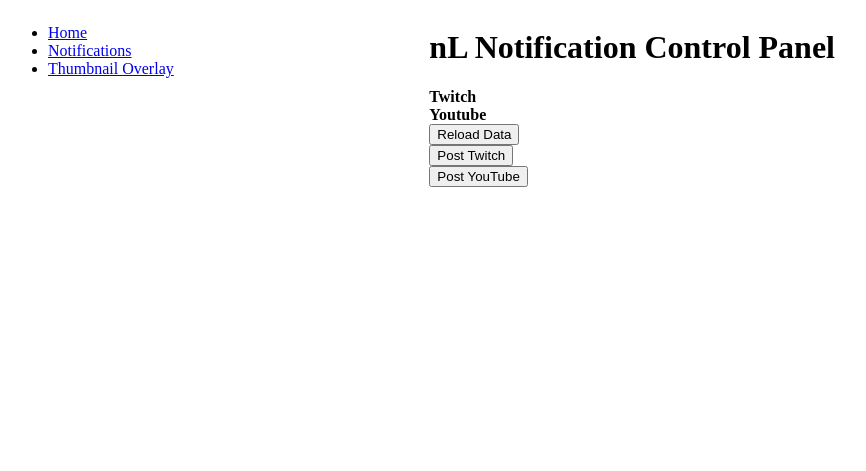
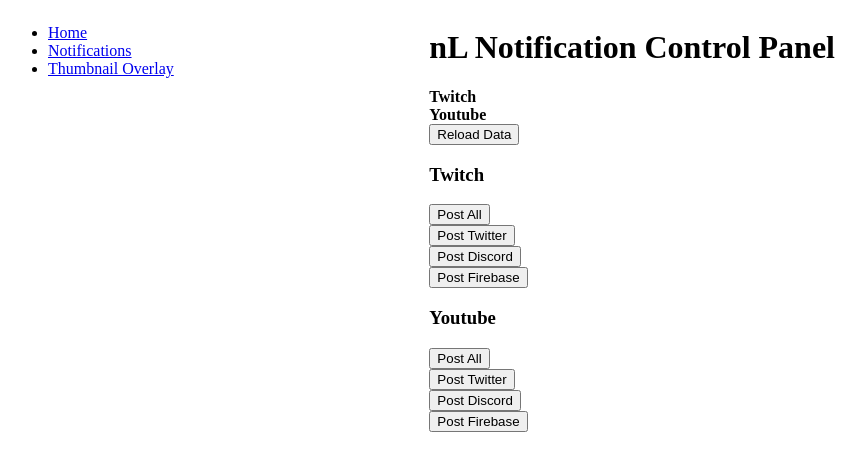
Before and after one commit to nLspriter/nL-notification-server, a Flask app: template templates/notifications.html in a window 1280 px wide. Shown: the top 471 px of the page, without its empty margins (0-866 px from the left). Run offline with Flask 2, Linux system fonts and the light colour scheme; the template is opened without the code that fills it, so the values that code supplies are empty; parts of the project's set-up code (start-up, migrations or seed data) failed here and were passed over; some libraries are stand-ins or nearby versions.

Commit message:
Update twitter

```diff
--- a/app.py
+++ b/app.py
@@ -12,18 +12,21 @@
 app = Flask(__name__)
 app.config["REDIS_URL"] = os.getenv("REDIS_URL")
 
+
 @app.route("/status", methods=["GET"])
 def status():
     if (r.get("STREAM-STATUS") == "stream.offline"):
         stream_status = "Offline"
     else:
-        stream_status = "{} {}".format(r.get("STREAM-TITLE"), r.get("STREAM-GAME"))
+        stream_status = "{} {}".format(
+            r.get("STREAM-TITLE"), r.get("STREAM-GAME"))
     data = {
         "stream_status": stream_status,
         "video_id": r.get("LAST-VIDEO"),
         "video_title": r.get("LAST-VIDEO-TITLE")
     }
     return make_response(data, 201)
+
 
 @app.route("/webhook/<type>", methods=["GET", "POST"])
 def webhook(type):
@@ -35,6 +38,7 @@
             return youtube.webhook(request)
     except Exception:
         send_discord_error(traceback.format_exc())
+
 
 @app.route("/data")
 def load_data():
@@ -77,6 +81,7 @@
     youtube.load_videos()
     return data
 
+
 @app.route("/post-twitch")
 def post_twitch():
     twitch_url = "https://api.twitch.tv/helix/streams?user_login={}".format(
@@ -96,17 +101,26 @@
         r.set("STREAM-GAME", "[{}]".format(stream_game))
         thumbnail("https://static-cdn.jtvnw.net/previews-ttv/live_user_{}.jpg".format(
             os.getenv("USERNAME").lower()))
-        # twitch.send_tweet(tweet)
-        twitch.send_discord()
-        twitch.send_mobile()
-        twitch.send_browser()
+        match type:
+            case "twitter":
+                twitch.send_tweet(tweet)
+            case "discord":
+                twitch.send_discord()
+            case "app":
+                twitch.send_mobile()
+                twitch.send_browser()
+            case _:
+                twitch.send_tweet(tweet)
+                twitch.send_discord()
+                twitch.send_mobile()
+                twitch.send_browser()
     except Exception:
         send_discord_error(traceback.format_exc())
     return make_response("success", 201)
 
 
-@app.route("/post-youtube")
-def post_youtube():
+@app.route("/post-youtube/<type>")
+def post_youtube(type):
     req = requests.get("https://www.youtube.com/feeds/videos.xml?channel_id=UC{}".format(
         os.getenv("YOUTUBE-ID")))
     xml_dict = xmltodict.parse(req.content)
@@ -117,39 +131,54 @@
         video_title = video_info["title"]
         video_published = video_info["published"]
         tweet = ("{}\n\n{}".format(video_title, video_url))
-        thumbnail("https://img.youtube.com/vi/{}/maxresdefault.jpg".format(video_id))
-        # youtube.send_tweet(tweet)
-        youtube.send_discord(video_info)
-        youtube.send_mobile(video_info)
-        youtube.send_browser(video_info)
-        r.set("LAST-VIDEO", video_id)
-        r.set("LAST-VIDEO-TITLE", video_title)
-        r.set("LAST-VIDEO-DATE", video_published)
-        if video_id not in r.smembers("VIDEOS-POSTED"):
-            r.sadd("VIDEOS-POSTED", video_id)
+        thumbnail(
+            "https://img.youtube.com/vi/{}/maxresdefault.jpg".format(video_id))
+        match type:
+            case "twitter":
+                youtube.send_tweet(tweet)
+            case "discord":
+                youtube.send_discord(video_info)
+            case "app":
+                youtube.send_mobile(video_info)
+                youtube.send_browser(video_info)
+            case _:
+                youtube.send_tweet(tweet)
+                youtube.send_discord(video_info)
+                youtube.send_mobile(video_info)
+                youtube.send_browser(video_info)
+        # r.set("LAST-VIDEO", video_id)
+        # r.set("LAST-VIDEO-TITLE", video_title)
+        # r.set("LAST-VIDEO-DATE", video_published)
+        # if video_id not in r.smembers("VIDEOS-POSTED"):
+        #     r.sadd("VIDEOS-POSTED", video_id)
     except Exception:
         send_discord_error(traceback.format_exc())
     return make_response("success", 201)
+
 
 @app.route("/subscribe-twitch/<token>", methods=["POST"])
 def subscribe_twitch(token):
     subscribe_topic("twitch-browser", token)
     return make_response("success", 201)
 
+
 @app.route("/unsubscribe-twitch/<token>", methods=["POST"])
 def unsubscribe_twitch(token):
     unsubscribe_topic("twitch-browser", token)
     return make_response("success", 201)
+
 
 @app.route("/subscribe-youtube/<token>", methods=["POST"])
 def subscribe_youtube(token):
     subscribe_topic("youtube-browser", token)
     return make_response("success", 201)
 
+
 @app.route("/unsubscribe-youtube/<token>", methods=["POST"])
 def unsubscribe_youtube(token):
     unsubscribe_topic("youtube-browser", token)
     return make_response("success", 201)
+
 
 @app.route("/load-youtube-library")
 def load_youtube_library():
@@ -157,11 +186,13 @@
     video_list.sort(key=lambda r: r["details"]["publishedAt"], reverse=True)
     return make_response(jsonify(video_list), 201)
 
+
 @app.route("/youtube-library")
 def youtube_library():
     video_list = [x for x in json.loads(r.get("VIDEO-LIBRARY"))]
     video_list.sort(key=lambda r: r["details"]["publishedAt"], reverse=True)
     return make_response(jsonify(video_list), 201)
+
 
 @app.route("/trigger", methods=["GET", "POST"])
 def trigger():
@@ -172,6 +203,7 @@
         else:
             yield "data: {}\nevent: null\n\n"
     return Response(respond(), mimetype='text/event-stream')
+
 
 @app.route("/notifications")
 @requires_auth
@@ -195,5 +227,6 @@
 def home():
     return render_template("home.html")
 
+
 if __name__ == "__main__":
     app.run(ssl_context="adhoc", debug=True, port=443)
--- a/templates/notifications.html
+++ b/templates/notifications.html
@@ -38,6 +38,66 @@
         return false;
       });
     });</script>
+
+  <script type="text/javascript">
+    $(function () {
+      $('#post-twitch-twitter').on('click', function (e) {
+        $.getJSON('/post-twitch/twitter',
+          function (data) {
+          });
+        return false;
+      });
+    });</script>
+
+  <script type="text/javascript">
+    $(function () {
+      $('#post-youtube-twitter').on('click', function (e) {
+        $.getJSON('/post-youtube/twitter',
+          function (data) {
+          });
+        return false;
+      });
+    });</script>
+
+<script type="text/javascript">
+  $(function () {
+    $('#post-twitch-discord').on('click', function (e) {
+      $.getJSON('/post-twitch/discord',
+        function (data) {
+        });
+      return false;
+    });
+  });</script>
+
+<script type="text/javascript">
+  $(function () {
+    $('#post-youtube-discord').on('click', function (e) {
+      $.getJSON('/post-youtube/discord',
+        function (data) {
+        });
+      return false;
+    });
+  });</script>
+
+<script type="text/javascript">
+  $(function () {
+    $('#post-twitch-firebase').on('click', function (e) {
+      $.getJSON('/post-twitch/firebase',
+        function (data) {
+        });
+      return false;
+    });
+  });</script>
+
+<script type="text/javascript">
+  $(function () {
+    $('#post-youtube-firebase').on('click', function (e) {
+      $.getJSON('/post-youtube/firebase',
+        function (data) {
+        });
+      return false;
+    });
+  });</script>
 </head>
 
 <body>
@@ -59,8 +119,16 @@
         <div><b>Youtube</b></div>
         <div id="youtube-data">{{ytitle}}</div>
         <div><input type="button" id="reload-data" value="Reload Data"></input></div>
-        <div><input type="button" id="post-twitch" value="Post Twitch"></input></div>
-        <div><input type="button" id="post-youtube" value="Post YouTube"></input></div>
+        <h3>Twitch</h3>
+        <div><input type="button" id="post-twitch" value="Post All"></input></div>
+        <div><input type="button" id="post-twitch-twitter" value="Post Twitter"></input></div>
+        <div><input type="button" id="post-twitch-discord" value="Post Discord"></input></div>
+        <div><input type="button" id="post-twitch-firebase" value="Post Firebase"></input></div>
+        <h3>Youtube</h3>
+        <div><input type="button" id="post-youtube" value="Post All"></input></div>
+        <div><input type="button" id="post-youtube-twitter" value="Post Twitter"></input></div>
+        <div><input type="button" id="post-youtube-discord" value="Post Discord"></input></div>
+        <div><input type="button" id="post-youtube-firebase" value="Post Firebase"></input></div>
       </div>
     </div>
   </div>
--- a/youtube.py
+++ b/youtube.py
@@ -9,6 +9,8 @@
 def send_tweet(tweet):
     try:
         if os.path.exists("thumbnail.jpg"):
+            media = api.media_upload("thumbnail.jpg")
+            api.create_tweet(text=tweet, media_ids=media.media_id_string)
             api.update_status_with_media(
                 status=tweet, filename="thumbnail.jpg")
             print("Tweet sent")
```
